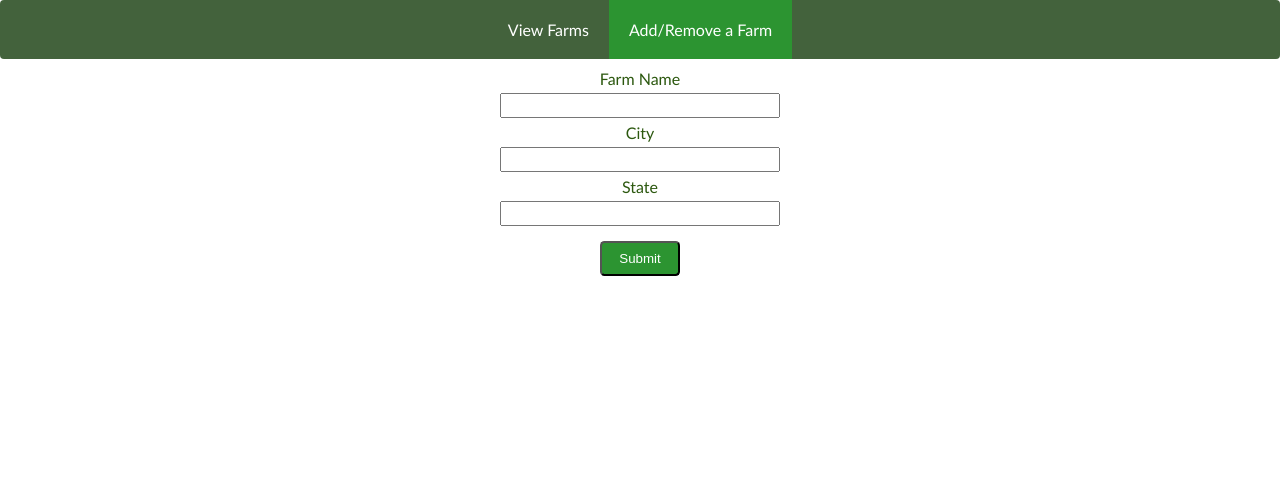
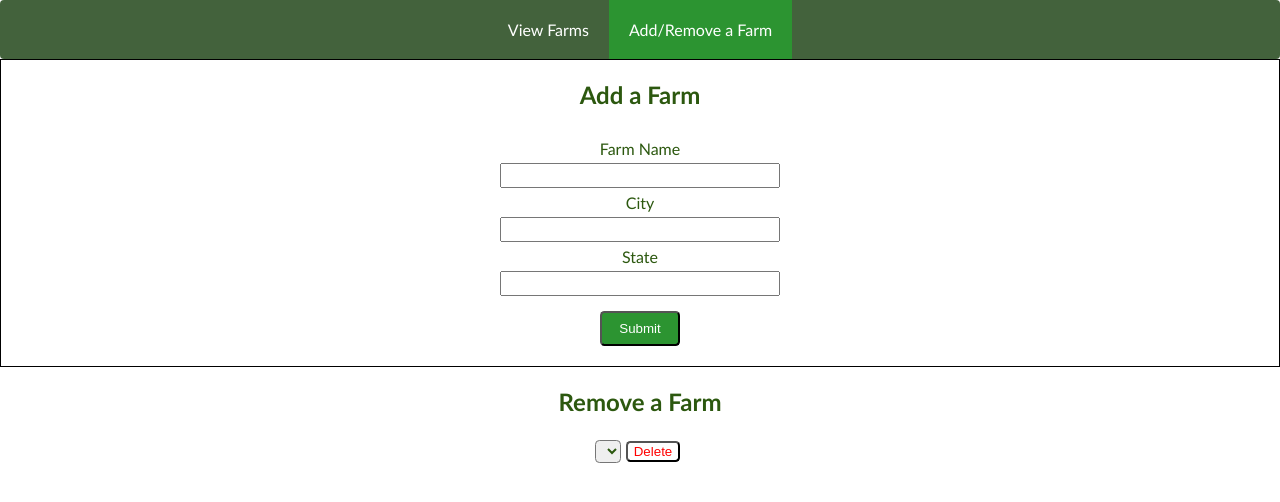
Before and after one commit to cody-barker/phase-3-project-frontend-2.0, a React (Create React App) app: page /addremovefarm in a window 1280 px wide. Shown: the top 502 px of the page. Built offline with nearby package versions, Linux system fonts and the light colour scheme; no server answers.

Commit message:
adding selector and delete button for remove a farm

```diff
--- a/src/AddRemoveFarm.js
+++ b/src/AddRemoveFarm.js
@@ -4,8 +4,8 @@ function AddRemoveFarm({allFarms, setAllFarms}) {
     /**
      * Deliverables
      *
-     * [] Have a controlled form that allows the user to add a farm
-     * [] Have a controlled form that allows the user to delete a farm
+     * [x] Have a controlled form that allows the user to add a farm
+     * [] Allows the user to delete a farm
      */
 
     const [farmName, setFarmName] = useState("")
@@ -24,13 +24,14 @@ function AddRemoveFarm({allFarms, setAllFarms}) {
         setFarmState(e.target.value)
     }
 
-    console.log(farmName)
-
     const newFarm = {
         name: farmName,
         city: farmCity,
         state: farmState,
     }
+
+    //add a condition to updating state with the new farm only if the db addition is uniq
+
 
     function onAddFarm(e) {
         e.preventDefault()
@@ -42,11 +43,18 @@ function AddRemoveFarm({allFarms, setAllFarms}) {
             body: JSON.stringify(newFarm)
         })
         .then(r => r.json())
-        .then(farm => setAllFarms([...allFarms, farm]))
+        .then(farm => {
+            setAllFarms([...allFarms, farm])
+            setFarmName("")
+            setFarmCity("")
+            setFarmState("")
+        })
     }
 
     return(
         <div>
+            <div className="add-farm-container">
+                <h2>Add a Farm</h2>
                 <form onSubmit={onAddFarm}>
                     <label>Farm Name</label>
                     <input onChange={onFarmNameChange} value={farmName}  type="text"></input>
@@ -57,6 +65,12 @@ function AddRemoveFarm({allFarms, setAllFarms}) {
                     <button className="update-btn" type="submit">Submit</button>
                 </form>
             </div>
+            <div className="remove-farm-container">
+                <h2>Remove a Farm</h2>
+                <select>{allFarms.map(farm => <option farm={farm} key={farm.id}>{farm.name}</option>)}</select>
+                <button class="delete">Delete</button>
+            </div>
+        </div>
     )
 }
 
--- a/src/App.css
+++ b/src/App.css
@@ -138,3 +138,8 @@ select {
   border-radius: 0.33em;
   color: #2c580f;
 }
+
+.add-farm-container {
+  border: 1px solid black;
+ margin-bottom: 20px;
+}
```
Lines whose indentation alone changed are shown as unchanged.
